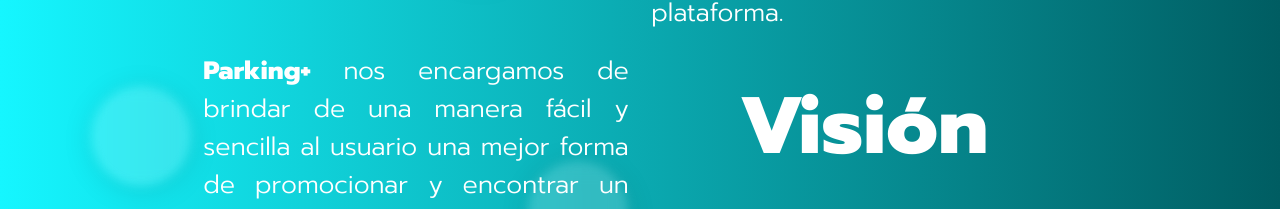
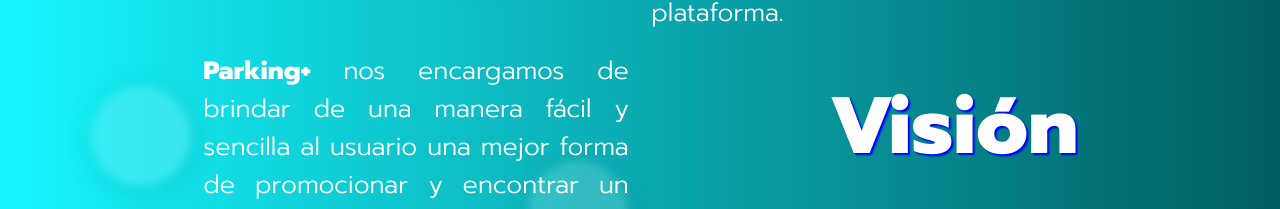
Before and after one commit to JulianBarbossa9/ParkingPlus, a React (Create React App) app: page / in a window 1280 px wide. In both pictures the pointer is over the element "Visión". Shown: the part 1528-1737 px from the top of the page. Built offline with nearby package versions, Linux system fonts and the light colour scheme.

Commit message:
cambios finales rama JSB9

```diff
--- a/src/components/Carrusel.js
+++ b/src/components/Carrusel.js
@@ -4,7 +4,7 @@
 import img1 from './../images/retoV1FE.jpg';
 import img2 from './../images/retoV2FE.jpg';
 import img3 from './../images/retoV3FE.jpg';
-import { Carousel } from 'react-responsive-carousel';
+// import { Carousel } from 'react-responsive-carousel';
 /* import img4 from './../images/BoatNoon.jpg';
 import img5 from './../images/Violin.JPG';
 import img6 from './../images/Planet.JPG'; */
--- a/src/components/Vision.js
+++ b/src/components/Vision.js
@@ -21,7 +21,7 @@
             </div>
             <div className="col s12 m6 l6">
                 <div className="center text-vision">
-                <h3 className="titleVm">Visión</h3>
+                <h3 className="titleVv">Visión</h3>
                 </div>
             </div>
         </div>
--- a/src/index.css
+++ b/src/index.css
@@ -402,27 +402,11 @@
 
 }
 
-/* .titleVm:hover{
 
-} */
-
-
-
-
-/* #axis:hover .titleVm{
-
-  transform: translate(-90px,0);
-  -webkit-transform: translate(-90px,0); /** Chrome & Safari **/
-	/*-o-transform: translate(-90px,0); /** Opera **/
-	/*-moz-transform: translate(-90px,0);/** Firefox **/
-  /* transition: all 3s ease-in-out;
-  text-shadow: 2px 2px 2px blue; */
-/*} */
-
-#axis{
+/* #axis{
   transform: translate(-90px,0);
   animation-name: slidein;
-}
+} */
 
 #axis:hover .titleVm{
   transform: translate(-90px,0);
@@ -431,14 +415,29 @@
 	-moz-transform: translate(-90px,0);/** Firefox **/
   transition:all 2.5s ease-in-out;
   text-shadow: 2px 2px 2px blue;
-
-
 }
 
 #axix:after{
   transform: translate(-80px,0);
 
 }
+
+.titleVv{
+  font-size: 80px;
+  /* animation-duration: 5s; */
+  animation-name: slidein;
+  overflow: hidden;
+}
+
+ .titleVv:hover{
+  transform: translate(90px,0);
+  -webkit-transform: translate(90px,0); /** Chrome & Safari **/
+	-o-transform: translate(90px,0); /** Opera **/
+	-moz-transform: translate(90px,0);/** Firefox **/
+  transition:all 2.5s ease-in-out;
+  text-shadow: 2px 2px 2px blue;
+}
+
 
 
 .textMision {
```
